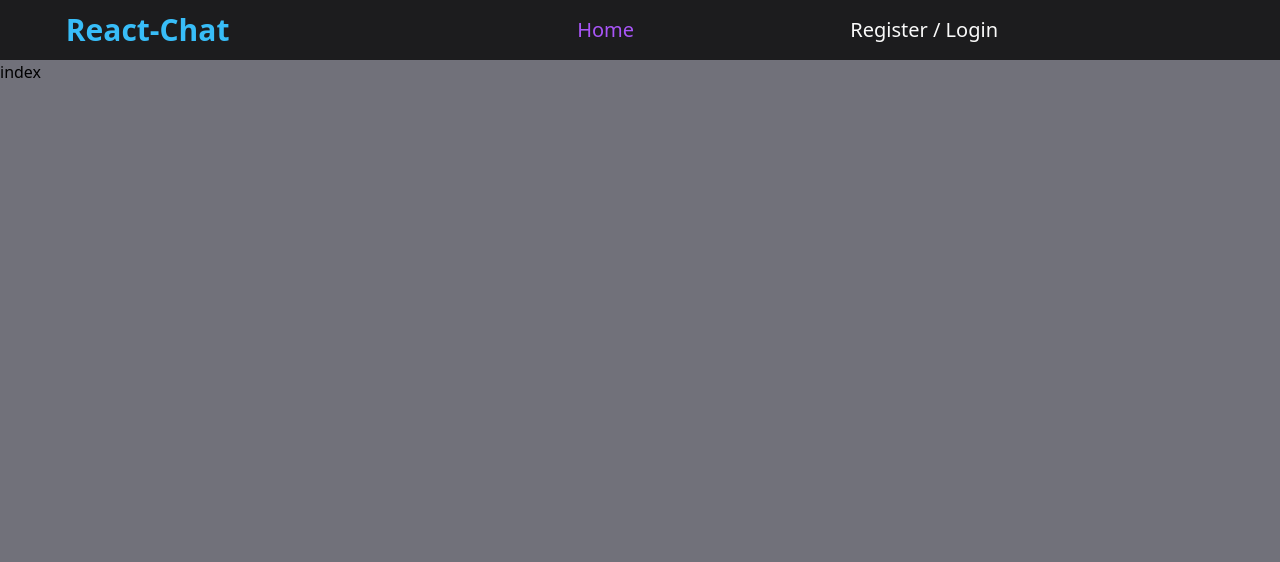
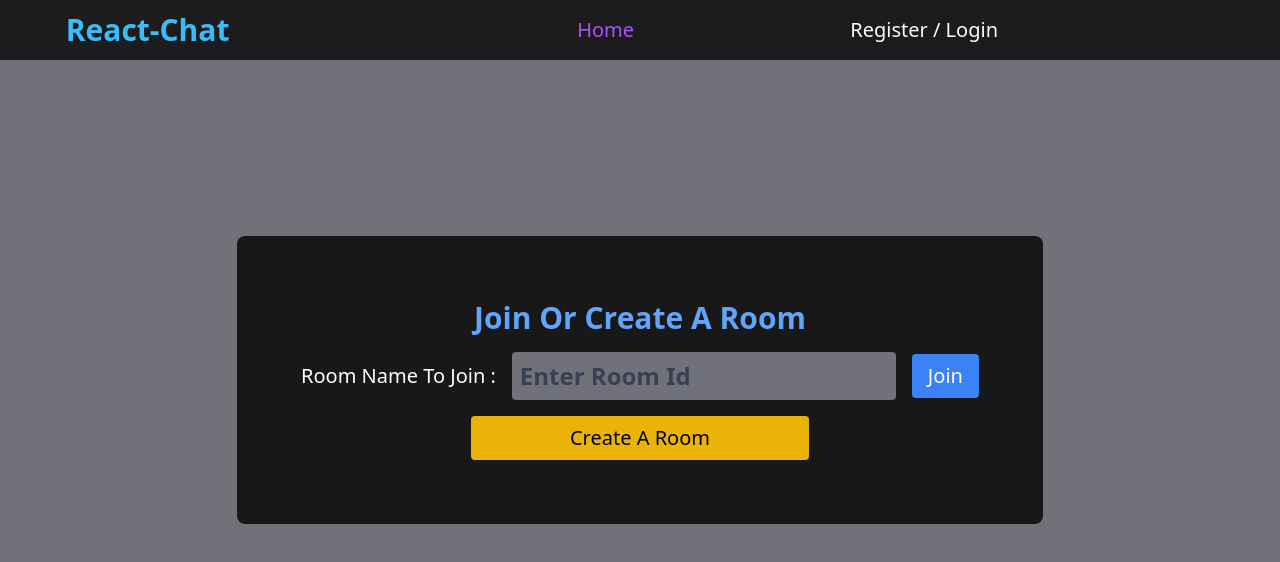
Before and after one commit to imanhpr/web-practice, a React (Vite) app in the folder react-chat/: page / in a window 1280 px wide. Shown: the top 562 px of the page. Built offline with nearby package versions, Linux system fonts and the light colour scheme.

Commit message:
Update index page of chat app

```diff
--- a/react-chat/src/Pages/IndexPage.tsx
+++ b/react-chat/src/Pages/IndexPage.tsx
@@ -1,4 +1,38 @@
+import { useState } from "react";
+import CenterSection from "../components/CenterSection";
+
 function IndexPage() {
-  return <h2>index</h2>;
+  const [roomName, setRoomName] = useState("");
+  const submitHandler = (e: React.FormEvent<HTMLFormElement>) => {
+    e.preventDefault();
+    console.log(roomName);
+  };
+  return (
+    <CenterSection>
+      <header>
+        <h2 className="font-bold text-blue-400 text-3xl capitalize">
+          join or create a room
+        </h2>
+      </header>
+      <form
+        onSubmit={submitHandler}
+        className="flex flex-col space-x-4 justify-center items-center sm:flex-row"
+      >
+        <label htmlFor="roomName">Room Name To Join :</label>
+        <input
+          onChange={(e) => setRoomName(e.target.value)}
+          type="text"
+          placeholder="Enter Room Id"
+          className="rounded font-bold bg-zinc-500 text- p-2 placeholder-gray-700 text-2xl text-amber-300"
+        />
+        <button className="rounded bg-blue-500 py-2 px-4 transition hover:bg-blue-800">
+          Join
+        </button>
+      </form>
+      <button className="rounded bg-yellow-500 text-black py-2 px-4 transition w-1/2 hover:bg-yellow-800 hover:text-light-400">
+        Create A Room
+      </button>
+    </CenterSection>
+  );
 }
 export default IndexPage;
```
